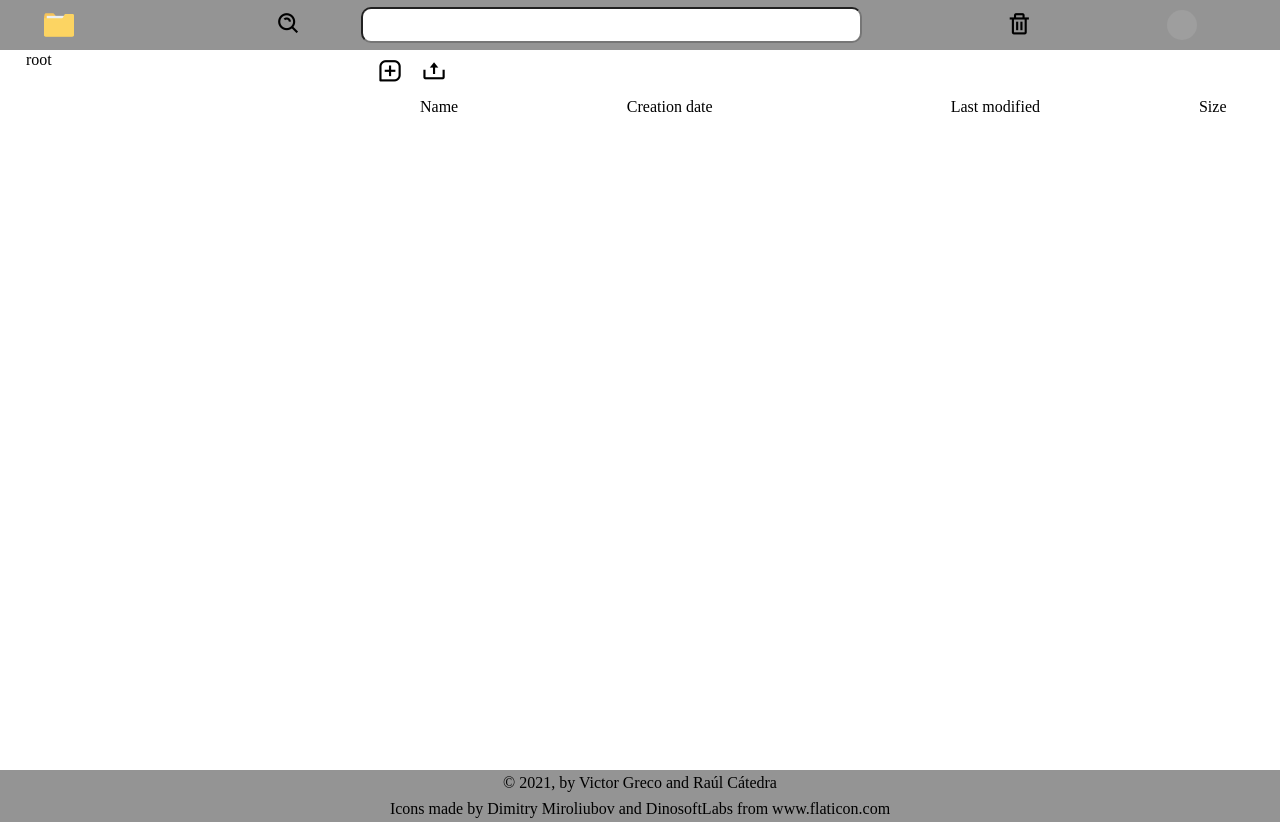
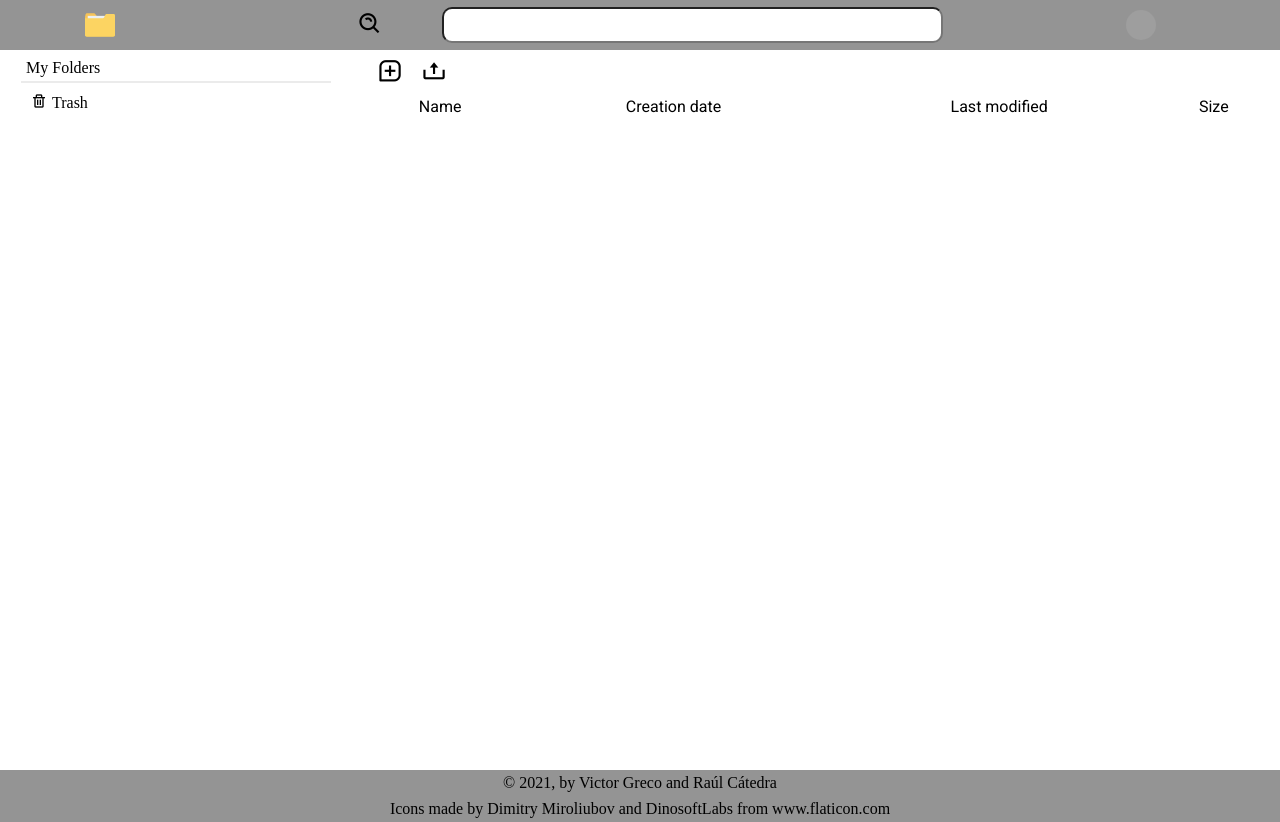
Before and after one commit to RaulCatedra3003/Local-FileSystem-explorer, a PHP site: page / in a window 1280 px wide. Run offline with PHP 8.4, Linux system fonts and the light colour scheme; data that the repository does not hold is empty; grey boxes are pictures that could not be loaded.

Commit message:
add partial styles theme

```diff
--- a/css/styles.css
+++ b/css/styles.css
@@ -5,9 +5,9 @@
 
 :root {
   --main-color: #ffffff;
-  --secondry-color: #ffffff;
-  --tertiary-color: #ffffff;
-  --quaternary-color: #ffffff;
+  --secondry-color: #007AFE;
+  --interaction-color: #D7E9FF;
+  --light-gray: #EBEBEB;
 }
 
 html,
@@ -112,6 +112,10 @@ nav,
 section {
   display: block;
 }
+
+* {
+  font-family: 'Roboto', sans-serif;
+}
 body {
   line-height: 1;
 }
@@ -137,8 +141,15 @@ table {
 
 /* General styles */
 ol,
-ul {
-  margin: 2px 10px;
+ul,
+li {
+  padding: 5px 5px 5px 5px;
+  vertical-align: middle;
+}
+li:hover {
+  border-radius: 2px;
+  padding: 10px;
+  background-color: var(--interaction-color);
 }
 header {
   width: 100%;
@@ -288,6 +299,22 @@ input {
   width: 25%;
   height: 90vh;
 }
+li img.navbar-icon {
+  width: 15px;
+  height: 15px;
+  vertical-align: middle;
+}
+.navbar-title {
+  border-bottom: 1px  solid var(--light-gray);
+}
+.navbar-trash {
+  border-top: 1px  solid var(--light-gray);
+}
+.navbar-trash i {
+  margin: 5px;
+  font-size: 1rem;
+  align-items: center;
+}
 .main-content {
   width: 70%;
   height: 90vh;
--- a/index.php
+++ b/index.php
@@ -14,8 +14,12 @@ require('./php/model/moveItem.php');
 <head>
   <meta charset="UTF-8">
   <meta name="viewport" content="width=device-width, initial-scale=1.0">
+
+  <link rel="preconnect" href="https://fonts.gstatic.com">
+  <link href="https://fonts.googleapis.com/css2?family=Roboto&display=swap" rel="stylesheet">
+  <link href='https://unpkg.com/boxicons@2.0.7/css/boxicons.min.css' rel='stylesheet'>
+
   <link rel="stylesheet" href=".\css\styles.css">
-  <link href='https://unpkg.com/boxicons@2.0.7/css/boxicons.min.css' rel='stylesheet'>
   <title>Local FileSystem explorer</title>
 </head>
 
@@ -29,9 +33,6 @@ require('./php/model/moveItem.php');
         <label for="search"><i class='bx bx-search-alt'></i></label>
         <input type="text" class="header-search__form-imput" id="search" name="searchValue">
       </form>
-    </section>
-    <section class="header-trash">
-      <a href="" class="header-trash__icon"><i class='bx bx-trash'></i></a>
     </section>
     <section class="header-user">
       <img src="https://us.123rf.com/450wm/thesomeday123/thesomeday1231712/thesomeday123171200009/91087331-icono-de-perfil-de-avatar-predeterminado-para-hombre-marcador-de-posici%C3%B3n-de-foto-gris-vector-de-ilustr.jpg?ver=6" alt="User img" class="header-user__img">
--- a/php/controllers/navController.php
+++ b/php/controllers/navController.php
@@ -1,4 +1,5 @@
 <?php
-echo "<ul><li><a href='index.php'>root</a></li>";
+echo "<ul><li class='navbar-title'><a href='index.php'>My Folders</a></li>";
 getAllFolderInRoot("");
+echo "<li class='navbar-trash'><a href='index.php'><i class='bx bx-trash'></i>Trash<box-icon name='chevron-right'></box-icon></a>";
 echo "</ul>";
--- a/php/model/navModel.php
+++ b/php/model/navModel.php
@@ -13,7 +13,7 @@ function getAllFolderInRoot($path) {
         $pathShort = "$path/$value";
 
         if (is_dir($root . $pathShort)) {
-          echo "<li><a href='?dir=$pathShort'>$value</a></li>";
+          echo "<li><a href='?dir=$pathShort'> <img class='navbar-icon' src='./resources/icons/svg/folder.svg'> $value</a></li>";
           getAllFolderInRoot($pathShort);
         }
       }
```
